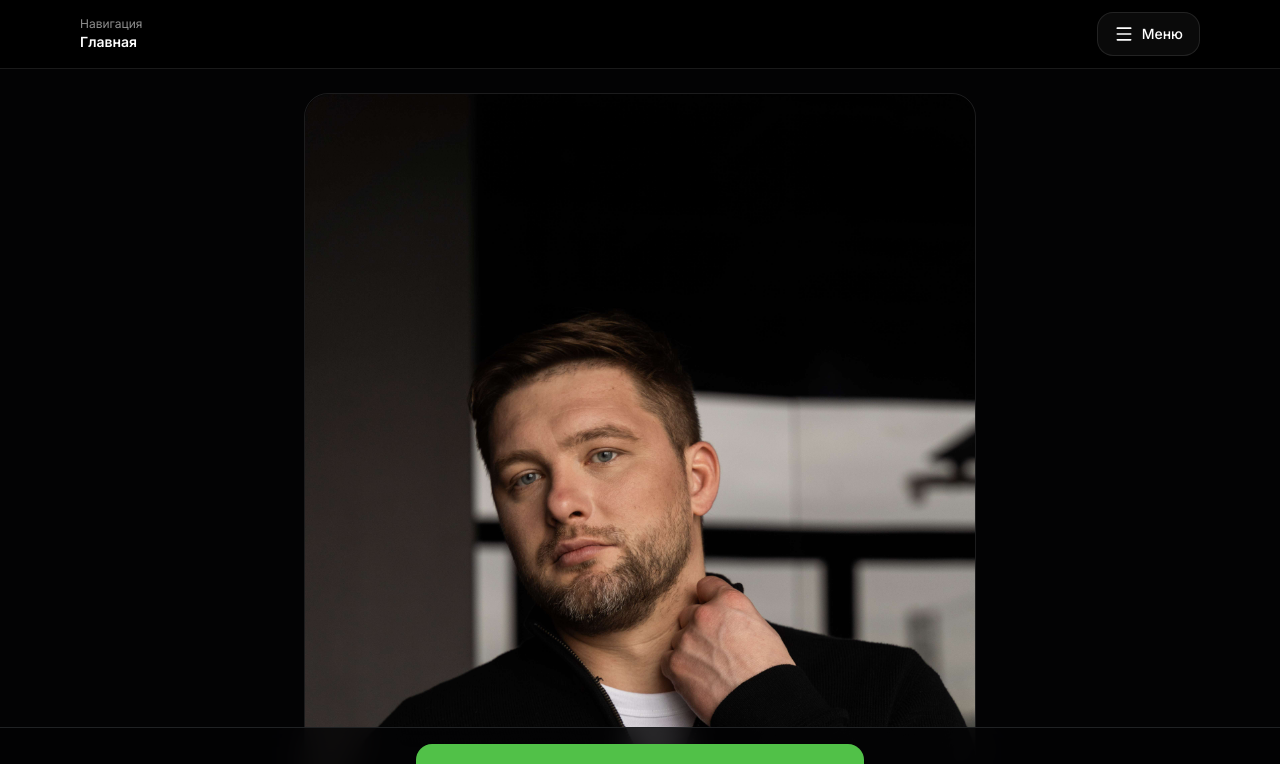
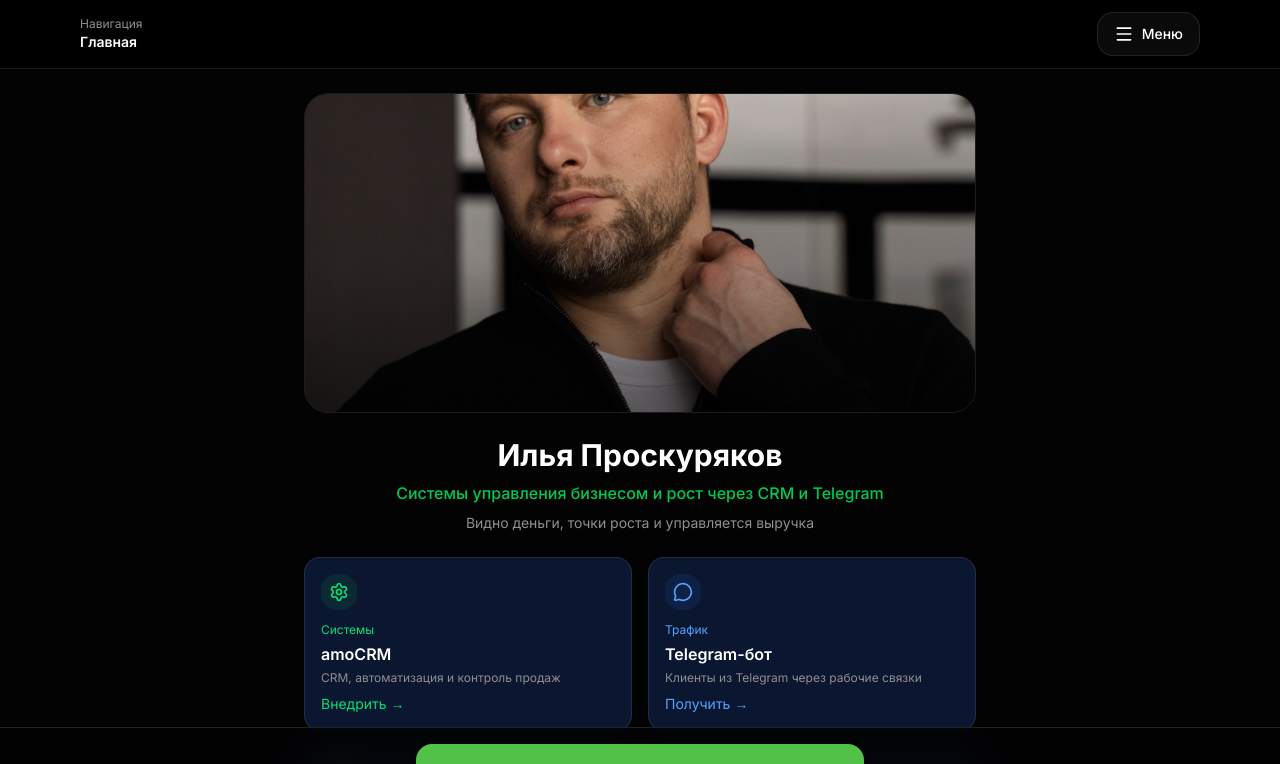
Before and after one commit to proskresult/bkmz-miniapp, a Next.js app: page / in a window 1280 px wide. Shown: the top 764 px of the page. Built offline with nearby package versions, Linux system fonts and the light colour scheme.

Commit message:
Update hero.tsx

```diff
--- a/components/landing/hero.tsx
+++ b/components/landing/hero.tsx
@@ -1,19 +1,38 @@
 "use client"
 
+import { useEffect, useState } from "react"
 import Link from "next/link"
 import { Settings, MessageCircle, BookOpen, Calendar } from "lucide-react"
 
 export function Hero() {
+  const [offset, setOffset] = useState(0)
+
+  useEffect(() => {
+    const handleScroll = () => {
+      setOffset(window.scrollY * 0.2) // скорость параллакса
+    }
+
+    window.addEventListener("scroll", handleScroll)
+    return () => window.removeEventListener("scroll", handleScroll)
+  }, [])
+
   return (
     <section className="px-4 pt-6 pb-10">
       <div className="mx-auto max-w-2xl text-center">
-        {/* Фото */}
-        <div className="overflow-hidden rounded-3xl border border-white/10">
+
+        {/* Фото с параллаксом */}
+        <div className="relative overflow-hidden rounded-3xl border border-white/10 h-[320px]">
           <img
             src="/images/ilya-photo.jpg"
             alt="Илья Проскуряков"
-            className="block w-full rounded-3xl object-cover"
+            style={{
+              transform: `translateY(${offset}px) scale(1.1)`
+            }}
+            className="absolute inset-0 w-full h-full object-cover transition-transform duration-75"
           />
+
+          {/* затемнение снизу (чтобы текст читался лучше) */}
+          <div className="absolute inset-0 bg-gradient-to-t from-black/60 via-black/20 to-transparent" />
         </div>
 
         {/* Заголовок */}
@@ -31,7 +50,7 @@ export function Hero() {
 
         {/* Карточки */}
         <div className="mt-6 grid grid-cols-2 gap-4">
-          <Link href="/amocrm" className="block">
+          <Link href="/amocrm">
             <div className="rounded-2xl border border-white/10 bg-[#0B1730] p-4 text-left transition hover:scale-[1.02] hover:border-green-500/40">
               <div className="mb-3 inline-flex rounded-xl bg-green-500/10 p-2">
                 <Settings className="h-5 w-5 text-green-400" />
@@ -45,7 +64,7 @@ export function Hero() {
             </div>
           </Link>
 
-          <Link href="/telegram-bot" className="block">
+          <Link href="/telegram-bot">
             <div className="rounded-2xl border border-white/10 bg-[#0B1730] p-4 text-left transition hover:scale-[1.02] hover:border-blue-500/40">
               <div className="mb-3 inline-flex rounded-xl bg-blue-500/10 p-2">
                 <MessageCircle className="h-5 w-5 text-blue-400" />
@@ -59,7 +78,7 @@ export function Hero() {
             </div>
           </Link>
 
-          <Link href="/useful" className="block">
+          <Link href="/useful">
             <div className="rounded-2xl border border-white/10 bg-[#0B1730] p-4 text-left transition hover:scale-[1.02] hover:border-yellow-500/40">
               <div className="mb-3 inline-flex rounded-xl bg-yellow-500/10 p-2">
                 <BookOpen className="h-5 w-5 text-yellow-400" />
@@ -73,7 +92,7 @@ export function Hero() {
             </div>
           </Link>
 
-          <Link href="/consultation" className="block">
+          <Link href="/consultation">
             <div className="rounded-2xl border border-white/10 bg-[#0B1730] p-4 text-left transition hover:scale-[1.02] hover:border-purple-500/40">
               <div className="mb-3 inline-flex rounded-xl bg-purple-500/10 p-2">
                 <Calendar className="h-5 w-5 text-purple-400" />
```
